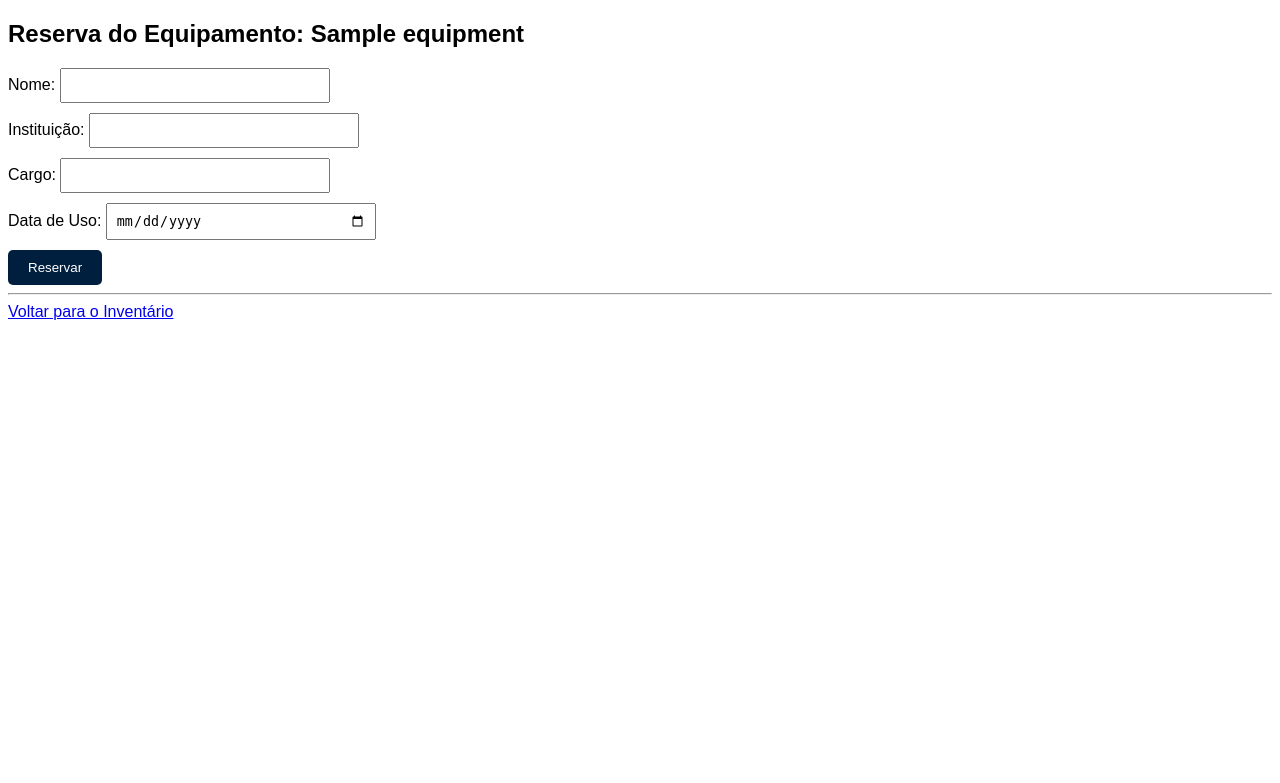
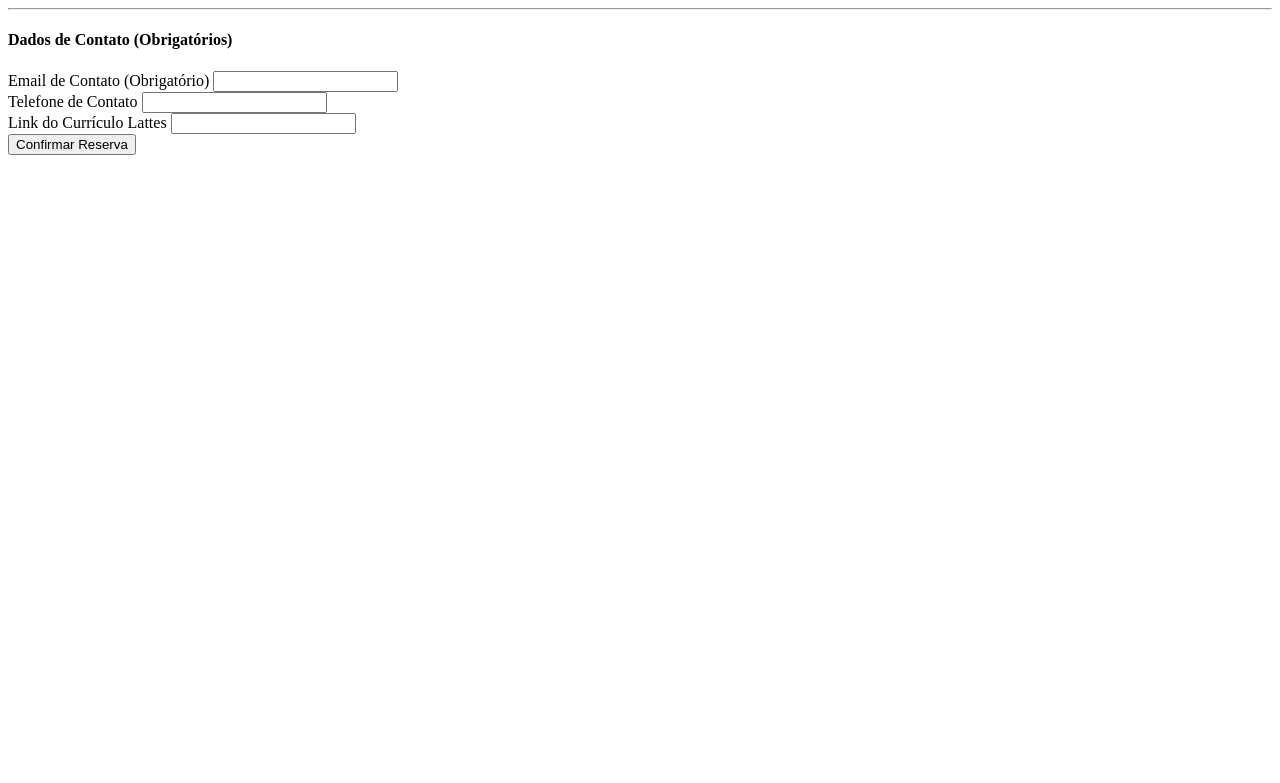
Before and after one commit to almeidasudarioarthurcassius-maker/labrios, a Flask app: page /reserve/1 in a window 1280 px wide. Shown: the top 783 px of the page. Run offline with Flask 3, Linux system fonts and the light colour scheme; tables that the repository leaves empty hold one stand-in row (values such as "Sample post").

Commit message:
Enhance reservation form with contact details
Added contact information fields to the reservation form.

```diff
--- a/Lab_inventory/templates/reserve.html
+++ b/Lab_inventory/templates/reserve.html
@@ -1,34 +1,21 @@
-<!DOCTYPE html>
-<html>
-<head>
-    <title>Reserva</title>
-    <style>
-        body { font-family: Arial, sans-serif; background-color: white; color: black; }
-        input[type="text"], input[type="date"] { margin-bottom: 10px; padding: 8px; width: 250px; }
-        button[type="submit"] {
-            padding: 10px 20px;
-            background-color: #001f3f; /* Azul Marinho */
-            color: white;
-            border: none;
-            cursor: pointer;
-            border-radius: 5px;
-        }
-    </style>
-</head>
-<body>
+<form method="POST">
+    <hr>
+    <h4>Dados de Contato (Obrigatórios)</h4>
 
-    <h2>Reserva do Equipamento: {{ equipment.name }}</h2>
+    <div class="form-group">
+        <label for="email">Email de Contato (Obrigatório)</label>
+        <input type="email" class="form-control" id="email" name="email" required>
+    </div>
 
-    <form method='post'>
-        Nome: <input type="text" name='name' required><br>
-        Instituição: <input type="text" name='institution' required><br>
-        Cargo: <input type="text" name='role' required><br>
-        Data de Uso: <input type='date' name='date' required><br>
-        <button type='submit'>Reservar</button>
-    </form>
+    <div class="form-group">
+        <label for="phone">Telefone de Contato</label>
+        <input type="text" class="form-control" id="phone" name="phone">
+    </div>
 
-    <hr>
-    <a href="/inventory">Voltar para o Inventário</a>
+    <div class="form-group">
+        <label for="lattes_link">Link do Currículo Lattes</label>
+        <input type="url" class="form-control" id="lattes_link" name="lattes_link">
+    </div>
 
-</body>
-</html>
+    <button type="submit" class="btn btn-primary">Confirmar Reserva</button>
+</form>
```
